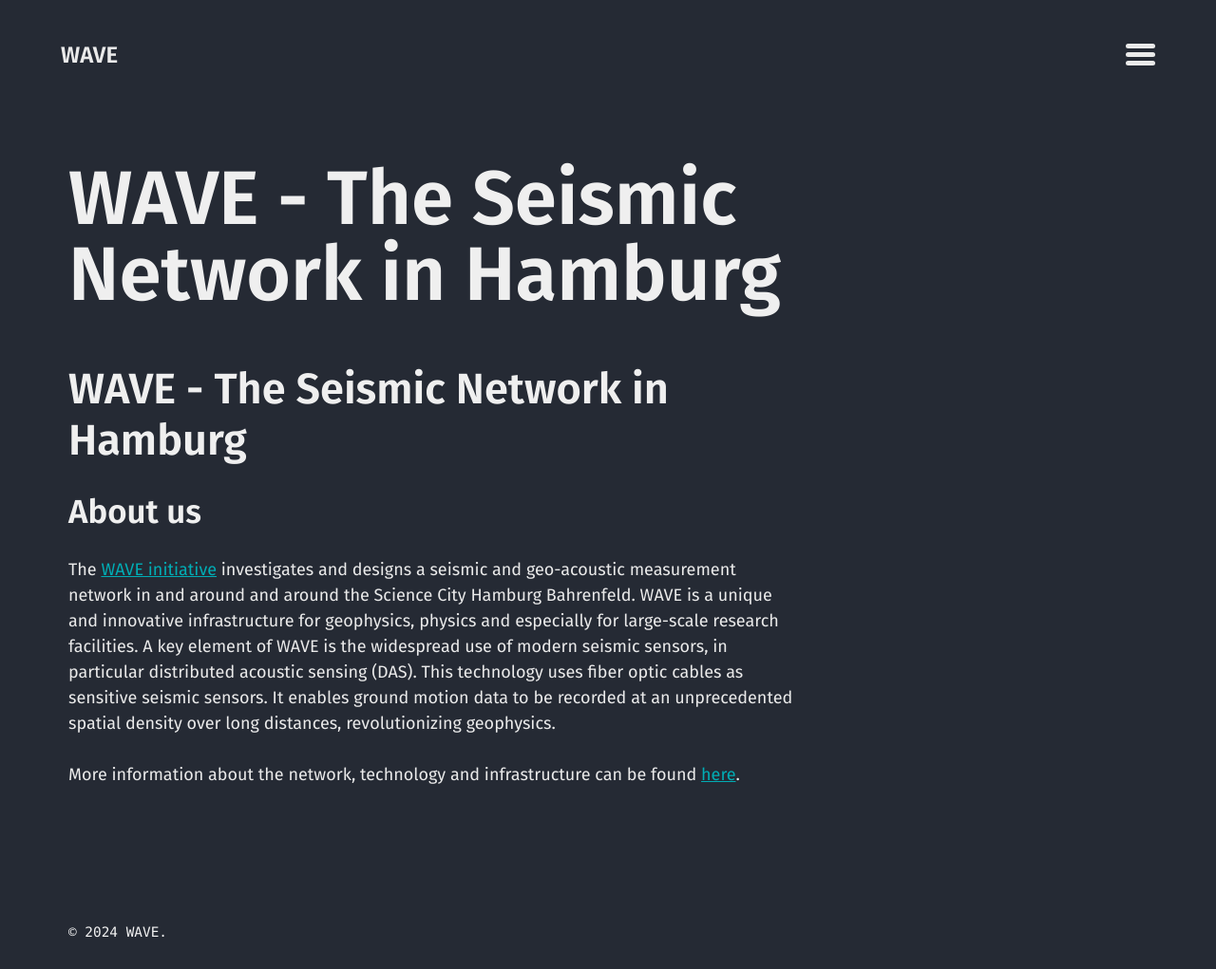
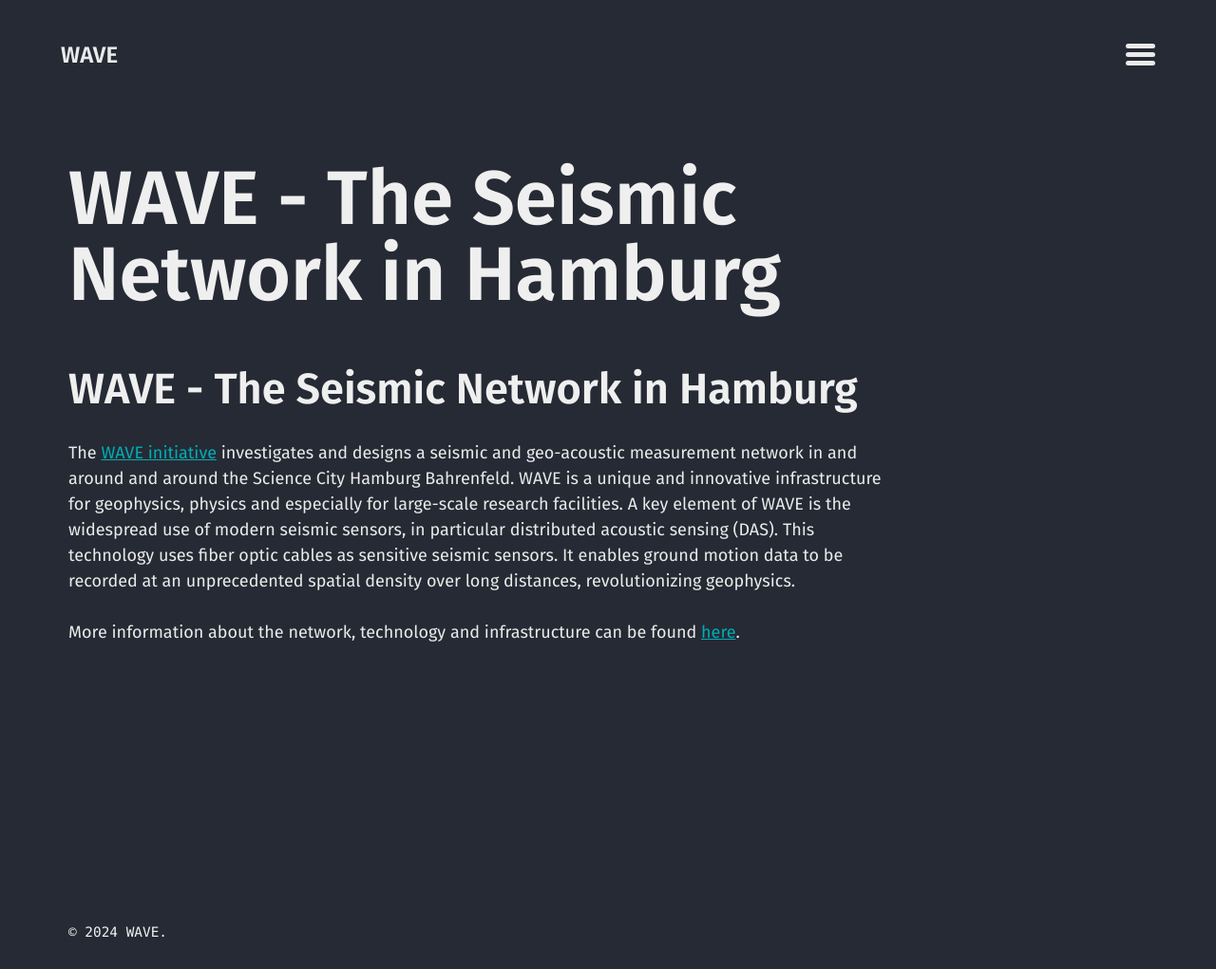
Before and after one commit to Kisleif/WAVE, a Jekyll site: the page built from index.md, in a window 1280 px wide. Shown: the whole page at 95% size. Built offline with Jekyll 4.4.1, drawn with Linux system fonts in a browser that asks for light colours; the list of posts is cut into pages by our own code; our own code applies the rules of GitHub Pages for plain Markdown files.

```diff
--- a/index.md
+++ b/index.md
@@ -1,10 +1,8 @@
 ---
-layout: page
+layout: about
 ---
 
 # WAVE - The Seismic Network in Hamburg
-
-## About us
 
 The [WAVE initiative](https://indico.desy.de/event/28485/) investigates and designs a seismic and geo-acoustic measurement network in and around and around the Science City Hamburg Bahrenfeld. WAVE is a unique and innovative infrastructure for geophysics, physics and especially for large-scale research facilities.
 A key element of WAVE is the widespread use of modern seismic sensors, in particular distributed acoustic sensing (DAS). This technology uses fiber optic cables as sensitive seismic sensors. It enables ground motion data to be recorded at an unprecedented spatial density over long distances, revolutionizing geophysics.
```
